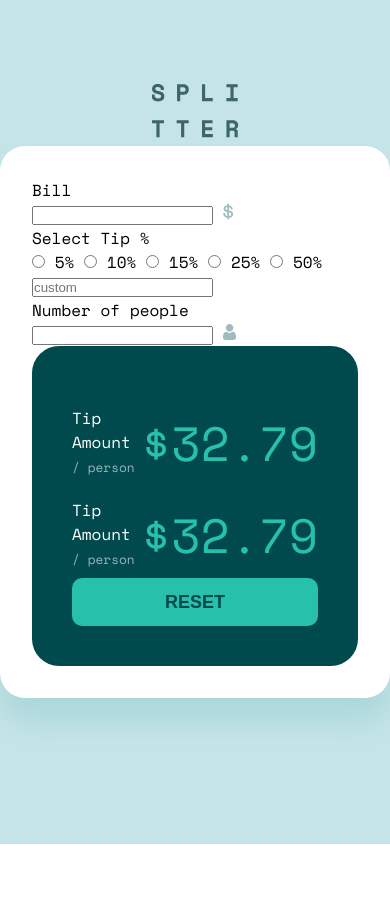
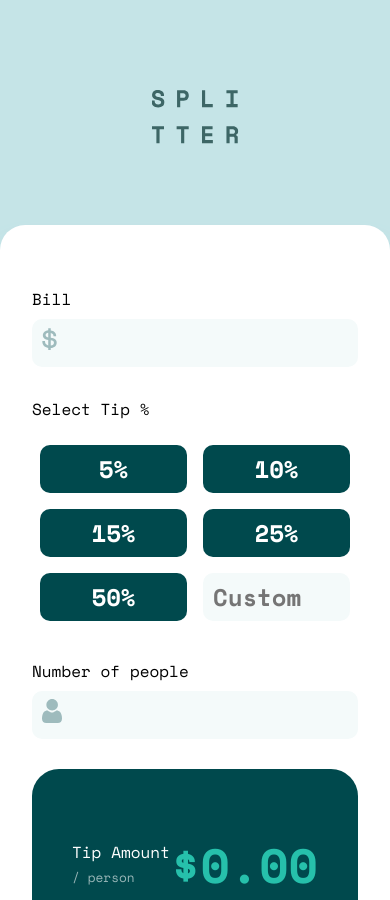
Before and after one commit to hassanahmadp/fem-tip-calc-junior, a plain HTML site: page index.html in a window 390 px wide. Before the commit the page ends 844 px from the top, so only its background shows below. Drawn offline with nearby package versions, Linux system fonts and the light colour scheme.

Commit message:
na chero humain

```diff
--- a/css/_calc.scss
+++ b/css/_calc.scss
@@ -0,0 +1,103 @@
+.calculator {
+  margin-right: 2rem;
+}
+.inputs {
+  width: 100%;
+  margin: 30px 0;
+  p {
+    display: flex;
+    flex-wrap: wrap;
+    justify-content: space-between;
+    align-items: center;
+    .non-d-red {
+      color: rgb(250, 77, 77);
+      font-weight: 700;
+      opacity: 0;
+      &.active {
+        opacity: 1;
+      }
+    }
+  }
+}
+.inputs-cont {
+  position: relative;
+  width: 100%;
+  img {
+    position: absolute;
+    height: 24px;
+    top: 50%;
+    transform: translateY(-50%);
+    left: 10px;
+  }
+  input[type="number"] {
+    padding: 0 10px;
+    margin-top: 0.5rem;
+    width: 100%;
+    text-align: right;
+    font-size: 24px;
+    height: 48px;
+    border: none;
+    border-radius: 10px;
+    background-color: color(input-back);
+    font-family: "Space Mono", monospace;
+    color: color(result-back);
+    font-weight: 700;
+  }
+}
+
+.radio-inputs {
+  width: 100%;
+  margin: 1rem auto;
+  display: flex;
+  flex-wrap: wrap;
+  justify-content: space-between;
+
+  label {
+    margin: 0.5rem;
+    background: color(result-back);
+    color: white;
+    font-size: 1.5rem;
+    flex: 1 1 auto;
+    width: 7.5rem;
+    font-weight: 700;
+  }
+
+  input[type="radio"] {
+    display: none;
+    &:checked + label {
+      background: lighten(color(primary), 30%);
+      color: color(result-back);
+    }
+  }
+
+  input[type="number"] {
+    text-align: right;
+    font-size: 1.5rem;
+    margin: 0.5rem;
+    flex: 1 1 auto;
+    width: 7.5rem;
+    padding: 10px;
+    font-family: "Space Mono", monospace;
+    font-weight: 700;
+    color: color(result-back);
+    border: none;
+    background: color(input-back);
+    &::placeholder {
+      text-align: center;
+      text-transform: capitalize;
+    }
+  }
+
+  & * {
+    display: grid;
+    place-items: center;
+    height: 48px;
+    border-radius: 10px;
+  }
+}
+
+@media (max-width: 724px) {
+  .calculator {
+    margin-right: 0;
+  }
+}
--- a/css/_result.scss
+++ b/css/_result.scss
@@ -20,7 +20,7 @@
 
 button {
   position: absolute;
-  background: color(primary);
+  background: lighten(color(primary), 30%);
   border: none;
   width: calc(100% - 80px);
   bottom: 40px;
@@ -28,12 +28,12 @@ button {
   font-weight: 700;
   font-size: 18px;
   height: 48px;
-  border-radius: 10px;
+  border-radius: 5px;
 }
 
 .amount {
   span {
-    font-weight: 400;
+    font-weight: 700;
     font-size: 24px * 2;
     color: color(primary);
   }
--- a/css/styles.scss
+++ b/css/styles.scss
@@ -6,7 +6,7 @@ $colors: (
   dark-grayish-cyan-1: hsl(186, 14%, 43%),
   dark-grayish-cyan-2: hsl(184, 14%, 56%),
   back: hsl(185, 41%, 84%),
-  light-grayish-cyan-2: hsl(189, 41%, 97%),
+  input-back: hsl(189, 41%, 97%),
 );
 
 @function color($c) {
@@ -19,13 +19,40 @@ $colors: (
   box-sizing: border-box;
 }
 
+*::-webkit-scrollbar {
+  width: 5px;
+}
+*::-webkit-scrollbar-track {
+  background: transparent;
+}
+*::-webkit-scrollbar-thumb {
+  background: rgba(155, 155, 155, 0.5);
+  border-radius: 5px;
+  border: none;
+}
+
+input[type="number"]:focus {
+  outline: 3px solid lighten(color(primary), 30%);
+  border-radius: 10px;
+}
+input.active[type="number"]:focus {
+  outline-color: rgb(250, 77, 77);
+}
+
+input::-webkit-inner-spin-button {
+  -webkit-appearance: none;
+  margin: 0;
+}
+
+input[type="number"] {
+  -moz-appearance: textfield;
+}
+
 .bodyClone {
   position: relative;
   height: 100vh;
-  width: 100vw;
-  overflow: hidden;
   background: color(back);
-  min-height: 800px;
+  min-height: 900px;
   font-family: "Space Mono", monospace;
 }
 
@@ -52,9 +79,28 @@ $colors: (
   flex-wrap: wrap;
 }
 section {
-  flex: 1 1 300px;
+  flex: 1 1 330px;
   border-radius: 27px;
+}
+
+span {
+  white-space: nowrap;
 }
 
 @import "./result";
 @import "./calc";
+
+@media (max-width: 724px) {
+  .tipCalculator {
+    overflow: scroll;
+    overflow-x: hidden;
+    height: 80vh;
+    min-height: none;
+    top: auto;
+    bottom: 0;
+    left: 0;
+    transform: translate(0, 0);
+    border-bottom-left-radius: 0;
+    border-bottom-right-radius: 0;
+  }
+}
--- a/index.html
+++ b/index.html
@@ -16,32 +16,78 @@
         <section class="calculator">
           <main>
             <div class="inputs">
-              <label for="#bill">Bill</label>
-              <div class="input-cont">
-                <input type="number" id="bill" />
+              <!-- <label for="#bill">Bill</label> -->
+              <p>
+                <span>Bill</span>
+                <span class="non-d-red">Can't be zero</span>
+              </p>
+              <div class="inputs-cont">
+                <input type="number" id="bill" min="0" />
                 <img src="./images/icon-dollar.svg" alt="icon dollar" />
               </div>
             </div>
             <div class="inputs">
-              <label for="#stp">Select Tip %</label>
+              <!-- <label for="#stp">Select Tip %</label> -->
+              <p>
+                <span>Select Tip %</span>
+                <span class="non-d-red">Can't be zero</span>
+              </p>
               <div class="radio-inputs">
-                <input type="radio" name="tip-percentage" id="5%" value="5" />
+                <input
+                  type="radio"
+                  class="radios"
+                  name="tip-percentage"
+                  id="5%"
+                  value="5"
+                />
                 <label for="5%">5%</label>
-                <input type="radio" name="tip-percentage" id="10%" value="10" />
+                <input
+                  type="radio"
+                  class="radios"
+                  name="tip-percentage"
+                  id="10%"
+                  value="10"
+                />
                 <label for="10%">10%</label>
-                <input type="radio" name="tip-percentage" id="15%" value="15" />
+                <input
+                  type="radio"
+                  class="radios"
+                  name="tip-percentage"
+                  id="15%"
+                  value="15"
+                />
                 <label for="15%">15%</label>
-                <input type="radio" name="tip-percentage" id="25%" value="25" />
+                <input
+                  type="radio"
+                  class="radios"
+                  name="tip-percentage"
+                  id="25%"
+                  value="25"
+                />
                 <label for="25%">25%</label>
-                <input type="radio" name="tip-percentage" id="50%" value="50" />
+                <input
+                  type="radio"
+                  class="radios"
+                  name="tip-percentage"
+                  id="50%"
+                  value="50"
+                />
                 <label for="50%">50%</label>
-                <input type="number" placeholder="custom" />
+                <input
+                  type="number"
+                  placeholder="custom"
+                  min="0"
+                  id="cstm-perc"
+                />
               </div>
             </div>
             <div class="inputs">
-              <label for="#nop">Number of people</label>
-              <div class="input-cont">
-                <input type="number" id="nop" />
+              <p>
+                <span>Number of people</span>
+                <span class="non-d-red">Can't be zero</span>
+              </p>
+              <div class="inputs-cont">
+                <input type="number" id="nop" min="0" />
                 <img src="./images/icon-person.svg" alt="icon person" />
               </div>
             </div>
@@ -55,20 +101,21 @@
                 <br />
                 <span>/ person</span>
               </div>
-              <div class="amount"><span>$32.79</span></div>
+              <div class="amount"><span>$0.00</span></div>
             </div>
             <div class="result__amountShow">
               <div class="title">
-                <span>Tip Amount</span>
+                <span>Total</span>
                 <br />
                 <span>/ person</span>
               </div>
-              <div class="amount"><span>$32.79</span></div>
+              <div class="amount"><span>$0.00</span></div>
             </div>
             <button class="result__reset">RESET</button>
           </main>
         </section>
       </div>
     </div>
+    <script src="./js/app.js"></script>
   </body>
 </html>
--- a/js/app.js
+++ b/js/app.js
@@ -0,0 +1,33 @@
+// number inputs on value of "0"
+(function () {
+    const numberInputs = document.querySelectorAll("#nop,#bill,#cstm-perc");
+    const nonDRed = document.querySelectorAll(".non-d-red");
+
+    document.addEventListener("keyup", (e) => {
+        if (parseFloat(e.target.value) === 0) {
+            e.target.parentElement.parentElement.children[0].children[1].classList.add('active');
+            e.target.classList.add('active');
+        } else {
+            e.target.parentElement.parentElement.children[0].children[1].classList.remove('active');
+            e.target.classList.remove('active');
+        }
+    });
+})();
+
+// all radios unchecked if custom is selected
+(function () {
+    const cstmPerc = document.querySelector('#cstm-perc');
+    const radios = document.querySelectorAll('.radios');
+
+    cstmPerc.addEventListener('focus', () => {
+        for (let i = 0; i < radios.length; i++) {
+            radios[i].setAttribute('checked', false);
+        }
+    });
+
+})()
+
+// // Actual functionality
+// (function () {
+
+// })();
```
Also changed, not shown: css/styles.css, 1 other file.
